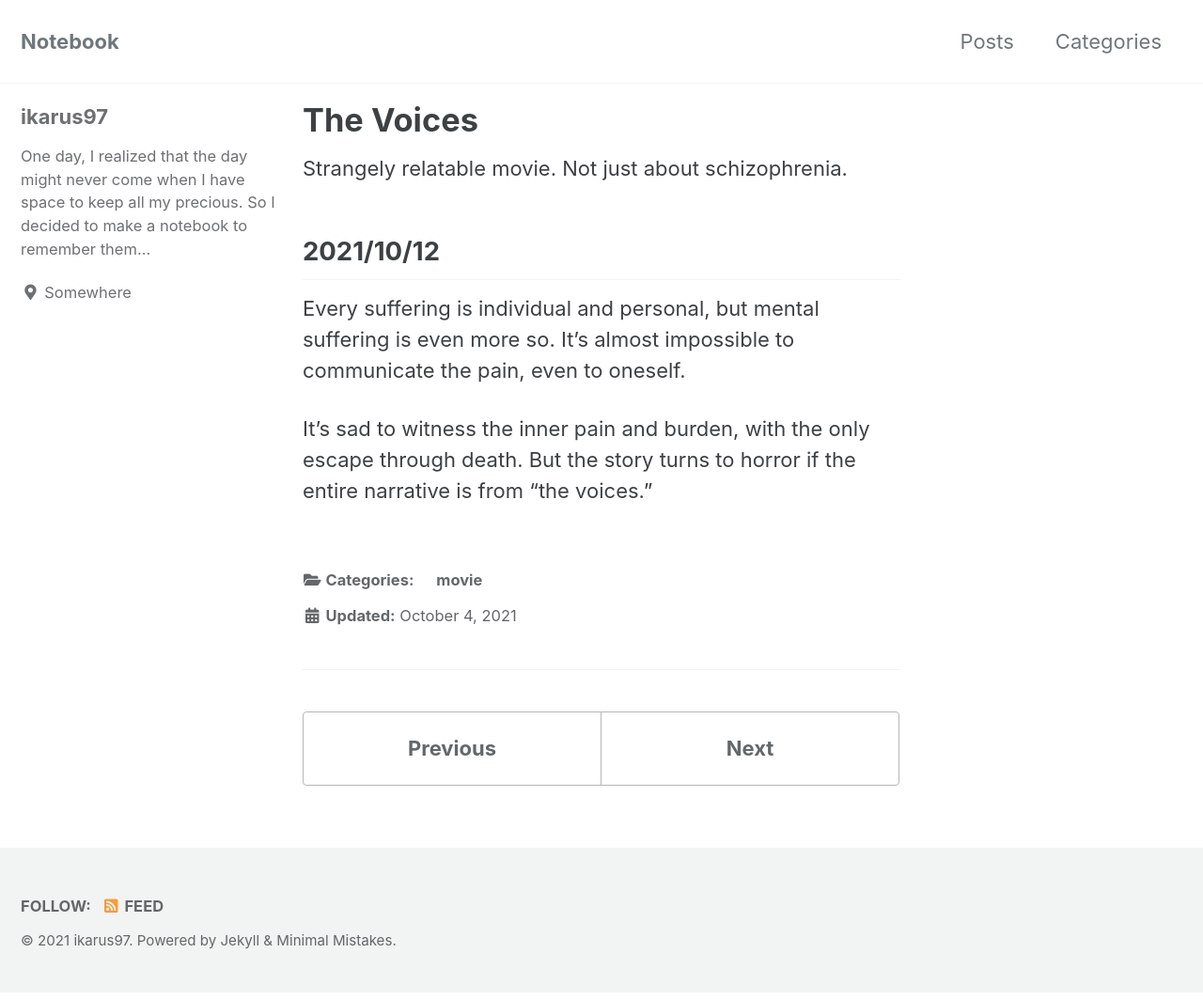
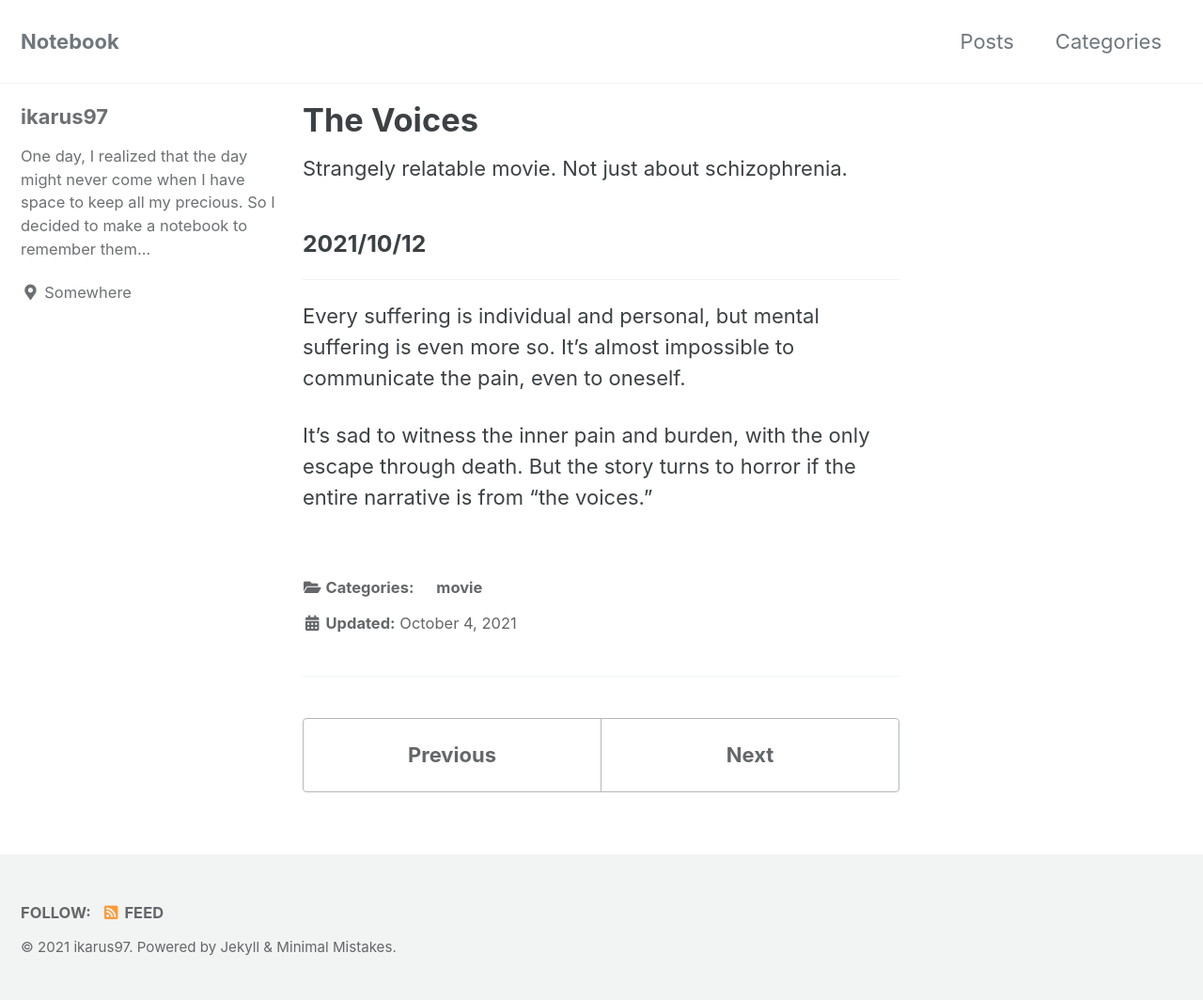
Before and after one commit to ikarus97/ikarus97.github.io, a Jekyll site: the page built from _posts/2021-10-04-voices.md, in a window 1280 px wide. Shown: the whole page at 94% size. Built offline with Jekyll 4.4.1, drawn with Linux system fonts in a browser that asks for light colours; cached includes are drawn as plain includes.

```diff
--- a/_posts/2021-10-04-voices.md
+++ b/_posts/2021-10-04-voices.md
@@ -7,7 +7,7 @@ categories:
 Strangely relatable movie. Not just about schizophrenia.
 
 
-2021/10/12
+### 2021/10/12
 ---
 Every suffering is individual and personal, but mental suffering is even more so. It's almost impossible to communicate the pain, even to oneself.
 
```
